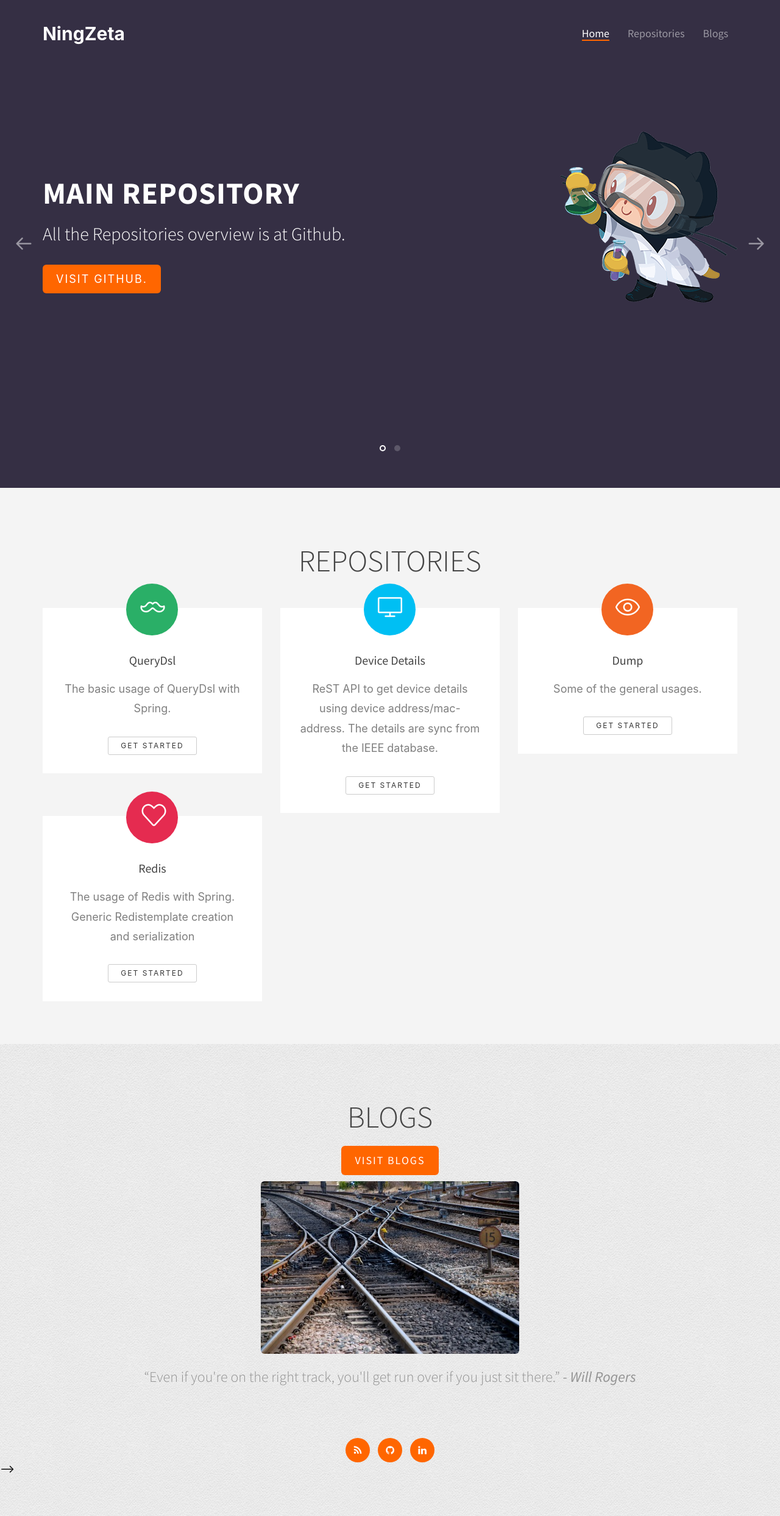
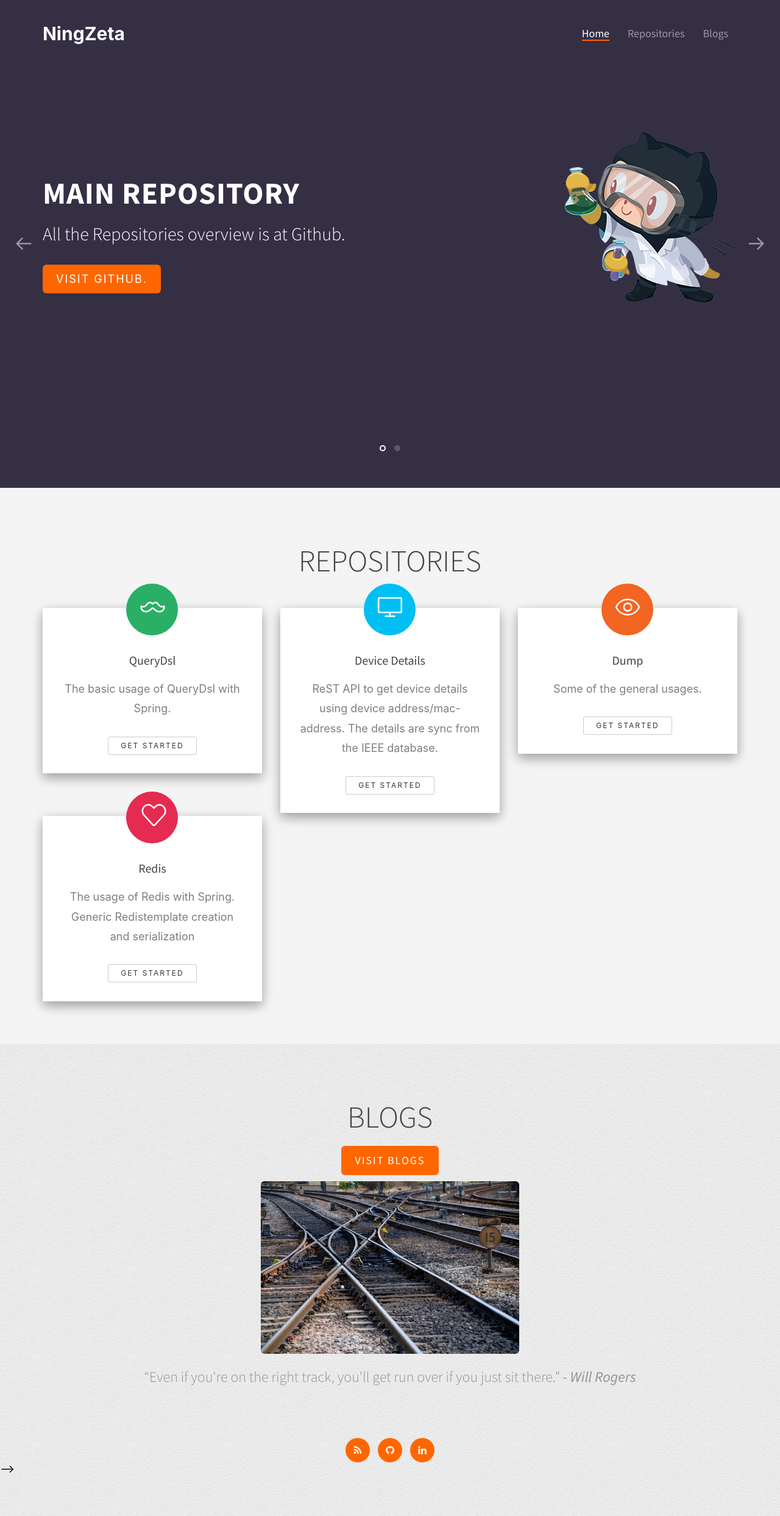
Before and after one commit to ningthoujam-lokhendro/ningthoujam-lokhendro.github.io, a Jekyll site: the page built from index.html, in a window 1280 px wide. Shown: the whole page at 61% size. Built offline with Jekyll 4.4.1, drawn with Linux system fonts in a browser that asks for light colours; some web fonts are replaced.

Commit message:
Shadow
Shadow

```diff
--- a/assets/css/orange.css
+++ b/assets/css/orange.css
@@ -453,6 +453,7 @@
   color: #7f7f7f;
   margin-bottom: 70px;
   position: relative;
+  box-shadow: 0 8px 17px 0 rgba(0,0,0,.2),0 6px 20px 0 rgba(0,0,0,.19);
 }
 @media screen and (max-width: 992px) {
   #fh5co-our-services .box {
```
